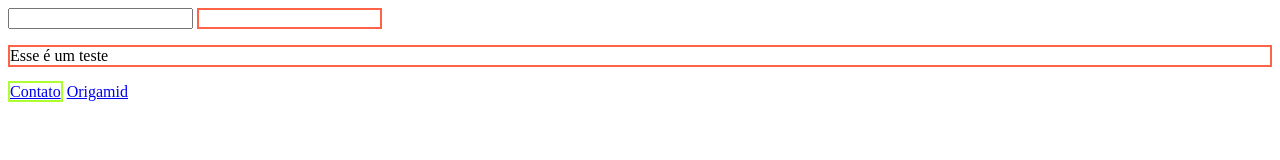
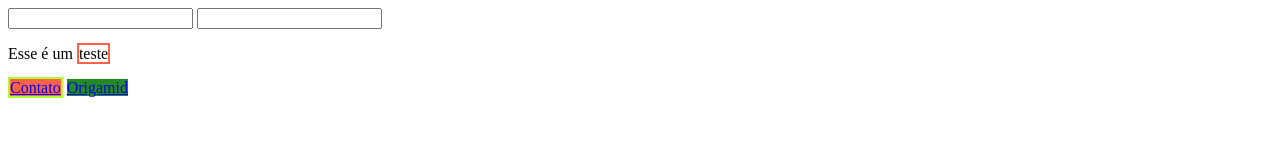
Before and after one commit to SamiraCas/Seletores, a plain HTML site: page index.html in a window 1280 px wide. Drawn offline with Linux system fonts and the light colour scheme.

Commit message:
finalizando a primeira parte dos seletores de teste

```diff
--- a/index.html
+++ b/index.html
@@ -9,7 +9,7 @@
 <body>
   <input type="text">
   <input type="text" required>
-  <p required="">Esse é um teste</p>
+  <p required>Esse é um <span required>teste</span></p>
 
   <a href="#contato">Contato</a>
   <a href="https://www.origamid.com">Origamid</a>
--- a/style.css
+++ b/style.css
@@ -1,6 +1,14 @@
-[required]{
+p [required]{
 border: 2px solid tomato;
 }
 [href="#contato"]{
   border: 2px solid greenyellow;
 }
+
+[href^="#"]{
+  background: tomato;
+}
+
+[href$=".com"]{
+  background: forestgreen;
+}
```
